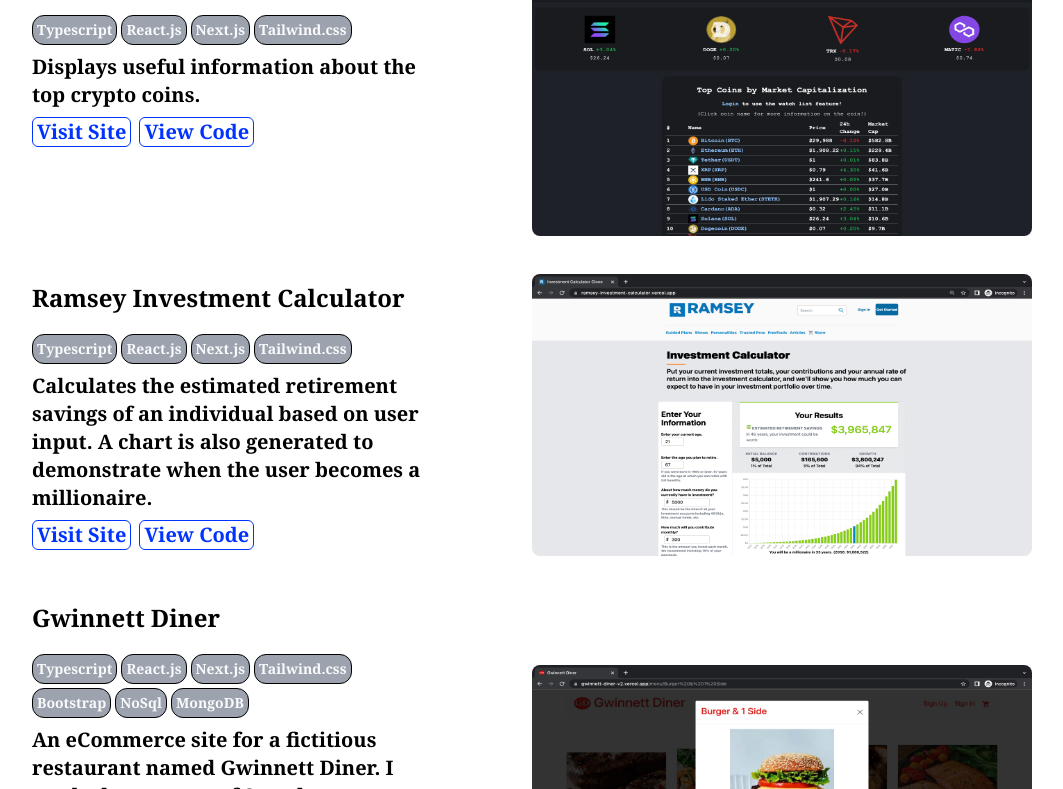
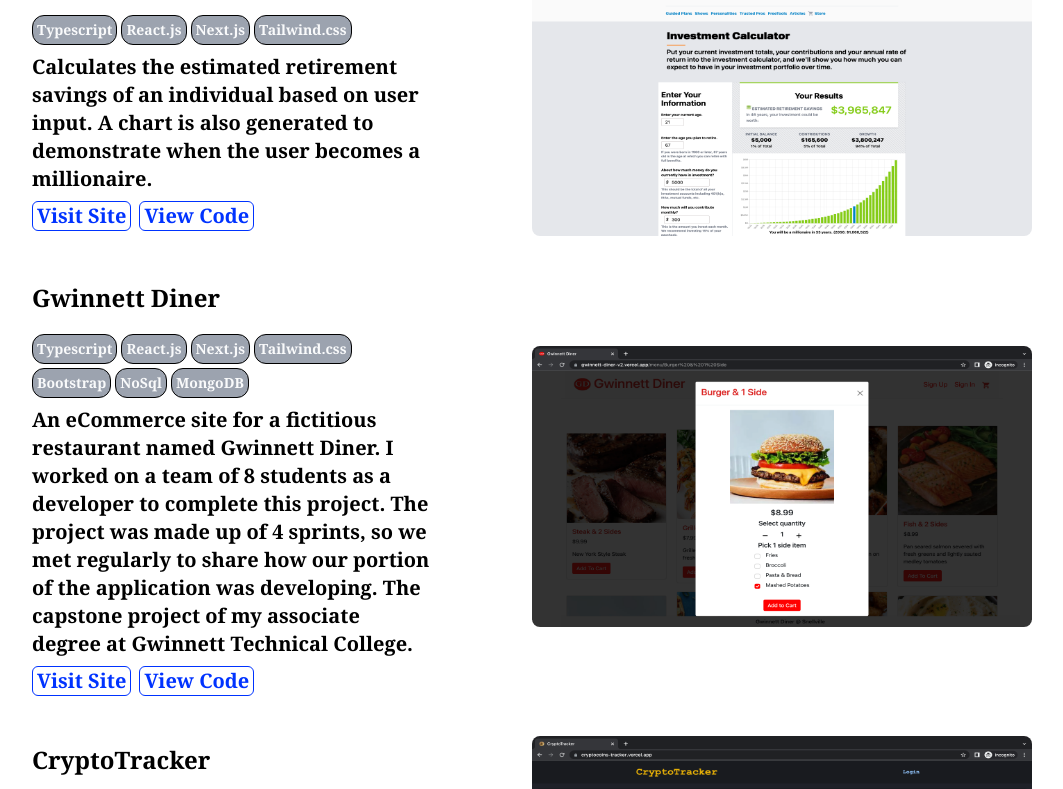
Before and after one commit to nsikan-na/portfolio, a Next.js app: page /components/Projects in a window 1280 px wide. Shown: the part 651-1440 px from the top of the page, without its empty margins (108-1171 px from the left). Built offline with nearby package versions, Linux system fonts and the light colour scheme.

Commit message:
Update Projects.tsx

```diff
--- a/pages/components/Projects.tsx
+++ b/pages/components/Projects.tsx
@@ -27,15 +27,7 @@ export default function Projects() {
         demoLink="https://charlie-glass-admin.vercel.app/login"
         gif="cgiadmin1"
       />
-      <ProjectTemplate
-        title="CryptoTracker"
-        skills={["Typescript", "React.js", "Next.js", "Tailwind.css"]}
-        desc={` Displays useful information about the top crypto coins.
-        `}
-        githubLink="https://github.com/nsikan-na/CryptoTracker"
-        demoLink="https://cryptocoins-tracker.vercel.app/"
-        gif="crypto"
-      />
+
 
       <ProjectTemplate
         title="Ramsey Investment Calculator"
@@ -63,6 +55,15 @@ export default function Projects() {
         gif="diner"
       />
       <ProjectTemplate
+        title="CryptoTracker"
+        skills={["Typescript", "React.js", "Next.js", "Tailwind.css"]}
+        desc={` Displays useful information about the top crypto coins.
+        `}
+        githubLink="https://github.com/nsikan-na/CryptoTracker"
+        demoLink="https://cryptocoins-tracker.vercel.app/"
+        gif="crypto"
+      />
+      <ProjectTemplate
         title="Charlie Glass"
         skills={["Typescript", "React.js", "Next.js", "Material Ui"]}
         desc={`A website for a company named Charlie Glass.
```
